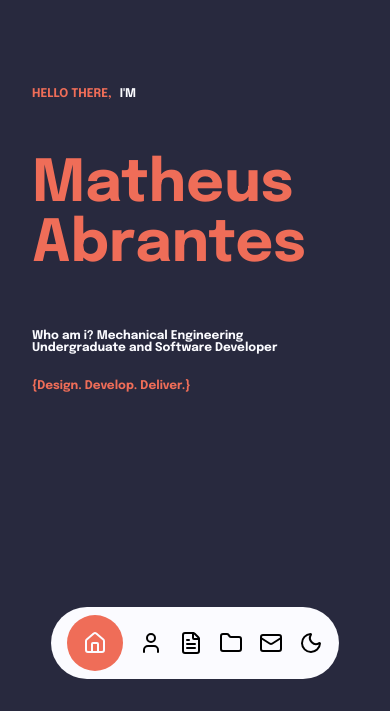
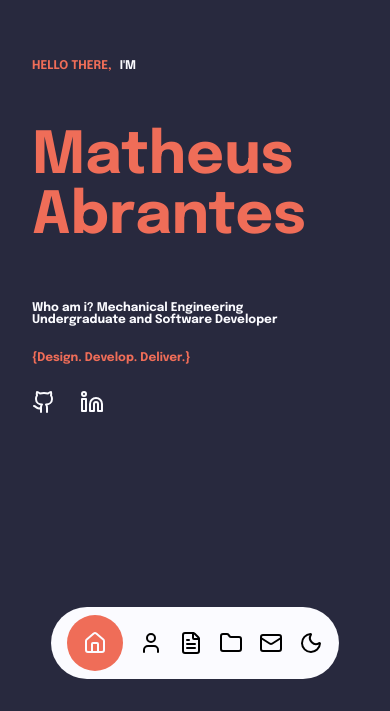
Before and after one commit to mtab-dev/portfolio, a React (Vite) app: page / in a window 390 px wide. Shown: the part 133-844 px from the top of the page. Built offline with nearby package versions, Linux system fonts and the light colour scheme.

Commit message:
feat: social icons ong  mobile

```diff
--- a/src/pages/home.scss
+++ b/src/pages/home.scss
@@ -71,6 +71,18 @@ h2,h3,h4 {
     gap: 0.5rem;
 }
 
+.mobile-social{
+    color: var(--text-secondary);
+    display: flex;
+    flex-direction: row;
+    gap: 1.5rem;
+    margin-block: 1rem;
+
+    @media (min-width: 768px){
+        display: none;
+    }
+}
+
 .social{
     color: var(--text-secondary);
     display: flex;
--- a/src/pages/home.tsx
+++ b/src/pages/home.tsx
@@ -1,5 +1,6 @@
 import "./home.scss"
 import HeroFooter from "../components/hero-footer/hero-footer"
+import { Github, Linkedin } from "lucide-react"
 
 
 export default function Home() {
@@ -15,9 +16,13 @@ export default function Home() {
                     <h4 className="hero-secondary-text">Who am i? Mechanical Engineering Undergraduate and Software Developer
                     </h4>
                     <h2>{`{Design. Develop. Deliver.}`}   </h2>
+                    <div className="mobile-social">
+                        <Github href="https://github.com/mtab-dev" target="_blank" style={{ cursor: "pointer" }} />
+                        <Linkedin href="https://linkedin.com/in/mtab-dev" target="_blank" style={{ cursor: "pointer" }} />
+                    </div>
                 </div>
                 <div className="hero-footer">
-                   <HeroFooter />
+                    <HeroFooter />
                 </div>
             </div>
         </div>
```
